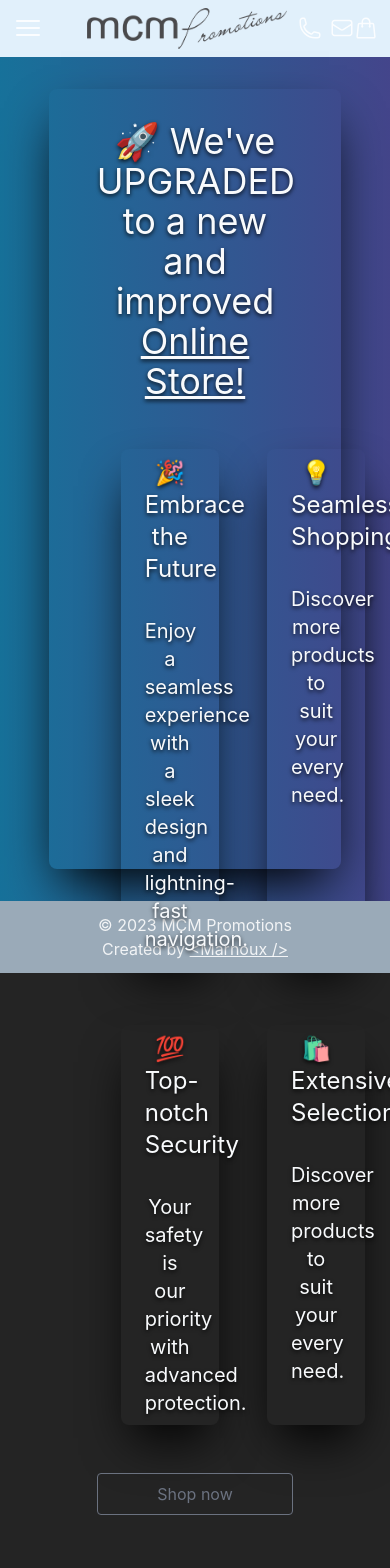
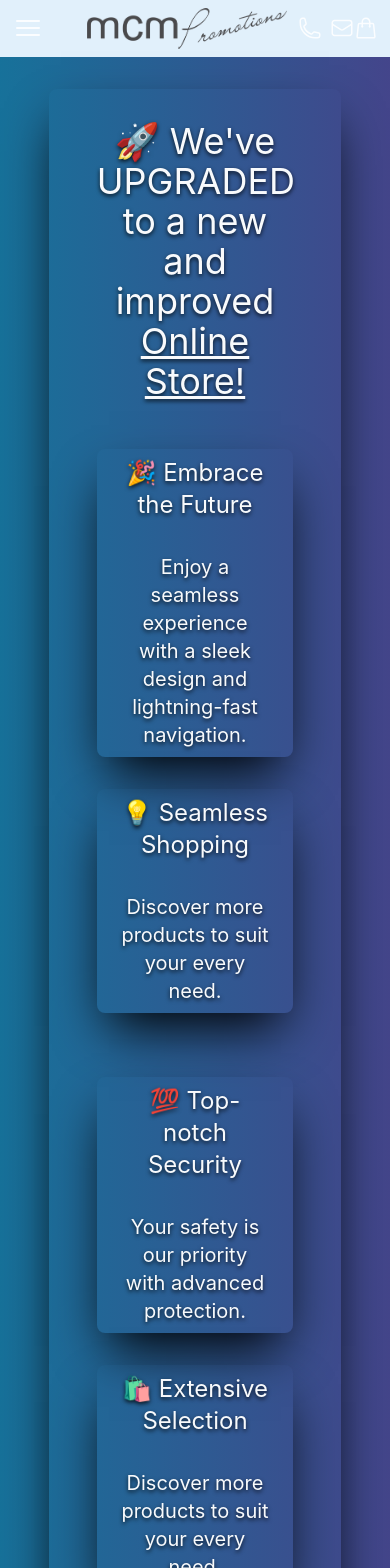
Before and after one commit to marnoux/mcm, a React (Vite) app: page /store in a window 390 px wide. Shown: the top 1568 px of the page. Before the commit the page ends 1515 px from the top, so only its background shows below. Built offline with nearby package versions, Linux system fonts and the light colour scheme.

Commit message:
Add analytics

```diff
--- a/package.json
+++ b/package.json
@@ -11,6 +11,7 @@
   },
   "dependencies": {
     "@heroicons/react": "^2.0.18",
+    "@vercel/analytics": "^1.0.1",
     "react": "^18.2.0",
     "react-dom": "^18.2.0",
     "react-router-dom": "^6.14.2"
--- a/src/components/Store.tsx
+++ b/src/components/Store.tsx
@@ -1,6 +1,6 @@
 const Store = () => {
   return (
-    <div className="flex justify-center bg-gradient-to-r from-sky-500/60 to-indigo-500/50 h-full">
+    <div className="flex justify-center bg-gradient-to-r from-sky-500/60 to-indigo-500/50 h-auto">
       <div className="flex flex-col justify-start align-center text-center gap-8 px-12 rounded-lg shadow-2xl shadow-black mx-12 my-8 py-4 bg-transparent w-full max-w-[75vw]">
         <h1 className="shadowText text-4xl mt-4">
           🚀 We've UPGRADED to a new and improved{' '}
@@ -12,27 +12,27 @@ const Store = () => {
             Online Store!
           </a>
         </h1>
-        <div className="flex ">
-          <div className="flex flex-col justify-start align-center text-center gap-8 px-6 rounded-lg shadow-2xl shadow-black mx-6 my-4 py-2 bg-transparent w-1/2 hover:-skew-y-3 transition-transform duration-200">
+        <div className="flex sm:flex-col">
+          <div className="flex flex-col justify-start align-center text-center gap-8 px-6 rounded-lg shadow-2xl shadow-black mx-6 my-4 py-2 bg-transparent w-1/2 hover:-skew-y-3 transition-transform duration-200 sm:w-full sm:mx-0">
             <h1 className="text-2xl shadowText">🎉 Embrace the Future</h1>
             <p className="shadowText text-xl">
               Enjoy a seamless experience with a sleek design and lightning-fast navigation.
             </p>
           </div>
-          <div className="flex flex-col justify-start align-center text-center gap-8 px-6 rounded-lg shadow-2xl shadow-black mx-6 my-4 py-2 bg-transparent w-1/2 hover:skew-y-3 transition-transform duration-200">
+          <div className="flex flex-col justify-start align-center text-center gap-8 px-6 rounded-lg shadow-2xl shadow-black mx-6 my-4 py-2 bg-transparent w-1/2 hover:skew-y-3 transition-transform duration-200 sm:w-full sm:mx-0">
             <h1 className="text-2xl shadowText">💡 Seamless Shopping</h1>
             <p className="shadowText text-xl">Discover more products to suit your every need.</p>
           </div>
         </div>
 
-        <div className="flex ">
-          <div className="flex flex-col justify-start align-center text-center gap-8 px-6 rounded-lg shadow-2xl shadow-black mx-6 my-4 py-2 bg-transparent w-1/2 hover:-skew-y-3 transition-transform duration-200">
+        <div className="flex sm:flex-col">
+          <div className="flex flex-col justify-start align-center text-center gap-8 px-6 rounded-lg shadow-2xl shadow-black mx-6 my-4 py-2 bg-transparent w-1/2 hover:-skew-y-3 transition-transform duration-200 sm:w-full sm:mx-0">
             <h1 className="text-2xl shadowText">💯 Top-notch Security</h1>
             <p className="shadowText text-xl">
               Your safety is our priority with advanced protection.
             </p>
           </div>
-          <div className="flex flex-col justify-start align-center text-center gap-8 px-6 rounded-lg shadow-2xl shadow-black mx-6 my-4 py-2 bg-transparent w-1/2 hover:skew-y-3 transition-transform duration-200">
+          <div className="flex flex-col justify-start align-center text-center gap-8 px-6 rounded-lg shadow-2xl shadow-black mx-6 my-4 py-2 bg-transparent w-1/2 hover:skew-y-3 transition-transform duration-200 sm:w-full sm:mx-0">
             <h1 className="text-2xl shadowText">🛍️ Extensive Selection </h1>
             <p className="shadowText text-xl"> Discover more products to suit your every need.</p>
           </div>
--- a/src/main.tsx
+++ b/src/main.tsx
@@ -3,11 +3,13 @@ import ReactDOM from 'react-dom/client';
 import App from './App.tsx';
 import './index.css';
 import { BrowserRouter } from 'react-router-dom';
+import { Analytics } from '@vercel/analytics/react';
 
 ReactDOM.createRoot(document.getElementById('root')!).render(
   <React.StrictMode>
     <BrowserRouter>
       <App />
+      <Analytics />
     </BrowserRouter>
   </React.StrictMode>,
 );
```
Also changed, not shown: 1 other file (tests, documents, lock files or other folders).
